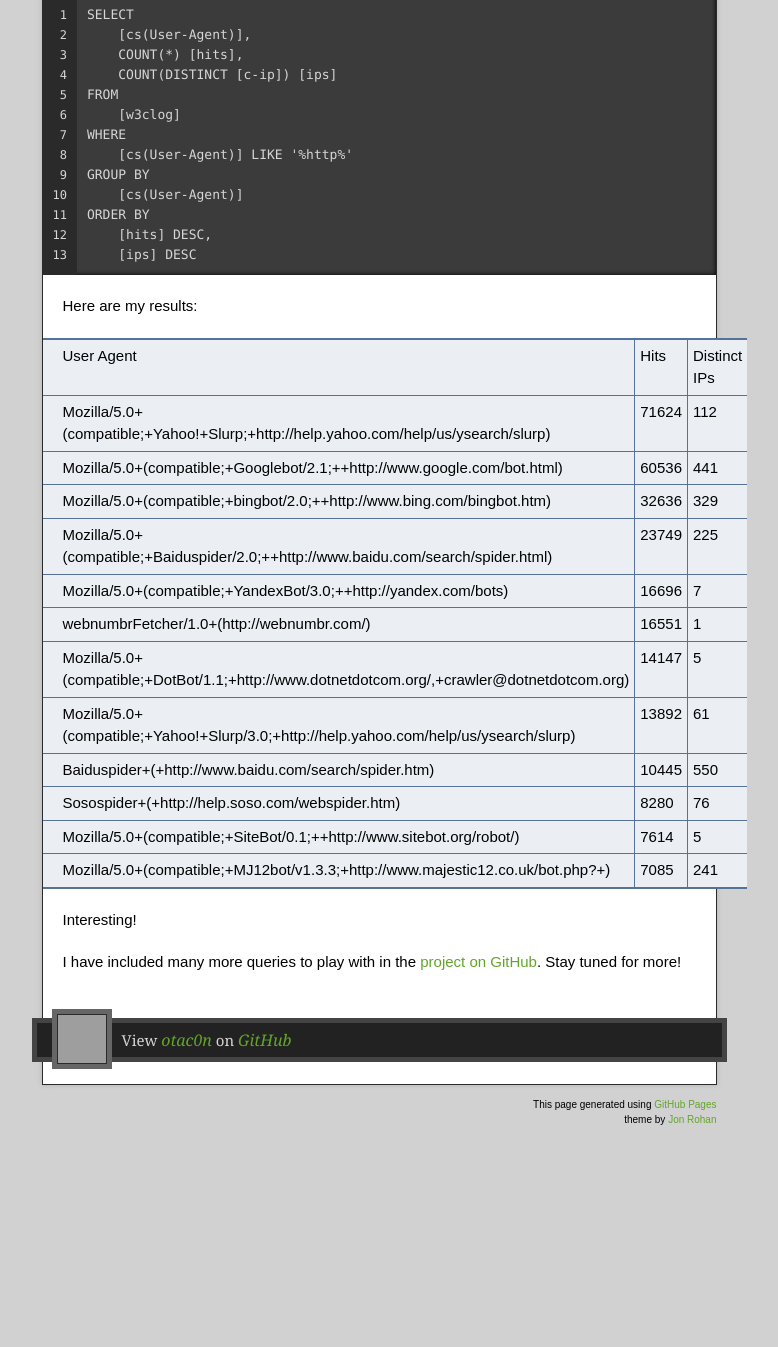
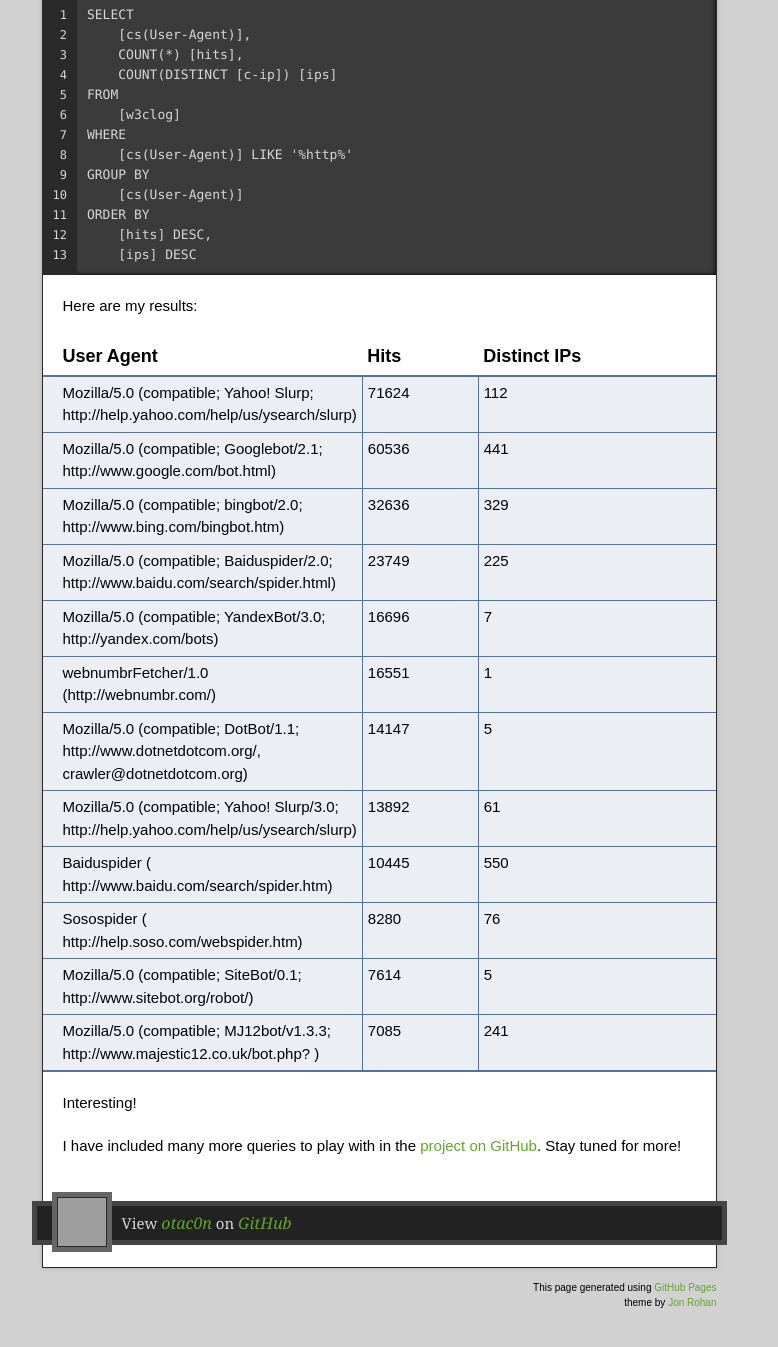
Before and after one commit to otac0n/otac0n.github.com, a Jekyll site: the page built from blog/_posts/2011-08-31-slick-analytics-with-logparser-and-sqlbulkcopy.md, in a window 1280 px wide and 1400 px high, scrolled down 8223 px. Shown: the top 1347 px of the window, without its empty margins (261-1039 px from the left). Built offline with Jekyll 4.4.1, drawn with Linux system fonts in a browser that asks for light colours; nearby versions of some CDN libraries; before the commit the page ends 9440 px from its top, so only the background shows below that; part of the change alters nothing that is shown; grey boxes are pictures that could not be loaded.

Commit message:
Tweaks to the results table.

```diff
--- a/blog/_posts/2011-08-31-slick-analytics-with-logparser-and-sqlbulkcopy.md
+++ b/blog/_posts/2011-08-31-slick-analytics-with-logparser-and-sqlbulkcopy.md
@@ -265,81 +265,83 @@ Can we find out what bots are hitting the site?  Sure:
 Here are my results:
 
 <table>
+  <thead>
+    <tr>
+      <th>User Agent</th>
+      <th>Hits</th>
+      <th>Distinct IPs</th>
+    </tr>
+  </thead>
+
   <tbody>
     <tr>
-      <td>User Agent</td>
-      <td>Hits</td>
-      <td>Distinct IPs</td>
-    </tr>
-
-    <tr>
-      <td>Mozilla/5.0+(compatible;+Yahoo!+Slurp;+http://help.yahoo.com/help/us/ysearch/slurp)</td>
+      <td>Mozilla/5.0 (compatible; Yahoo! Slurp; http://help.yahoo.com/help/us/ysearch/slurp)</td>
       <td>71624</td>
       <td>112</td>
     </tr>
 
     <tr>
-      <td>Mozilla/5.0+(compatible;+Googlebot/2.1;++http://www.google.com/bot.html)</td>
+      <td>Mozilla/5.0 (compatible; Googlebot/2.1;  http://www.google.com/bot.html)</td>
       <td>60536</td>
       <td>441</td>
     </tr>
 
     <tr>
-      <td>Mozilla/5.0+(compatible;+bingbot/2.0;++http://www.bing.com/bingbot.htm)</td>
+      <td>Mozilla/5.0 (compatible; bingbot/2.0;  http://www.bing.com/bingbot.htm)</td>
       <td>32636</td>
       <td>329</td>
     </tr>
 
     <tr>
-      <td>Mozilla/5.0+(compatible;+Baiduspider/2.0;++http://www.baidu.com/search/spider.html)</td>
+      <td>Mozilla/5.0 (compatible; Baiduspider/2.0;  http://www.baidu.com/search/spider.html)</td>
       <td>23749</td>
       <td>225</td>
     </tr>
 
     <tr>
-      <td>Mozilla/5.0+(compatible;+YandexBot/3.0;++http://yandex.com/bots)</td>
+      <td>Mozilla/5.0 (compatible; YandexBot/3.0;  http://yandex.com/bots)</td>
       <td>16696</td>
       <td>7</td>
     </tr>
 
     <tr>
-      <td>webnumbrFetcher/1.0+(http://webnumbr.com/)</td>
+      <td>webnumbrFetcher/1.0 (http://webnumbr.com/)</td>
       <td>16551</td>
       <td>1</td>
     </tr>
 
     <tr>
-      <td>Mozilla/5.0+(compatible;+DotBot/1.1;+http://www.dotnetdotcom.org/,+crawler@dotnetdotcom.org)</td>
+      <td>Mozilla/5.0 (compatible; DotBot/1.1; http://www.dotnetdotcom.org/, crawler@dotnetdotcom.org)</td>
       <td>14147</td>
       <td>5</td>
     </tr>
 
     <tr>
-      <td>Mozilla/5.0+(compatible;+Yahoo!+Slurp/3.0;+http://help.yahoo.com/help/us/ysearch/slurp)</td>
+      <td>Mozilla/5.0 (compatible; Yahoo! Slurp/3.0; http://help.yahoo.com/help/us/ysearch/slurp)</td>
       <td>13892</td>
       <td>61</td>
     </tr>
 
     <tr>
-      <td>Baiduspider+(+http://www.baidu.com/search/spider.htm)</td>
+      <td>Baiduspider ( http://www.baidu.com/search/spider.htm)</td>
       <td>10445</td>
       <td>550</td>
     </tr>
 
     <tr>
-      <td>Sosospider+(+http://help.soso.com/webspider.htm)</td>
+      <td>Sosospider ( http://help.soso.com/webspider.htm)</td>
       <td>8280</td>
       <td>76</td>
     </tr>
 
     <tr>
-      <td>Mozilla/5.0+(compatible;+SiteBot/0.1;++http://www.sitebot.org/robot/)</td>
+      <td>Mozilla/5.0 (compatible; SiteBot/0.1;  http://www.sitebot.org/robot/)</td>
       <td>7614</td>
       <td>5</td>
     </tr>
 
     <tr>
-      <td>Mozilla/5.0+(compatible;+MJ12bot/v1.3.3;+http://www.majestic12.co.uk/bot.php?+)</td>
+      <td>Mozilla/5.0 (compatible; MJ12bot/v1.3.3; http://www.majestic12.co.uk/bot.php? )</td>
       <td>7085</td>
       <td>241</td>
     </tr>
```
